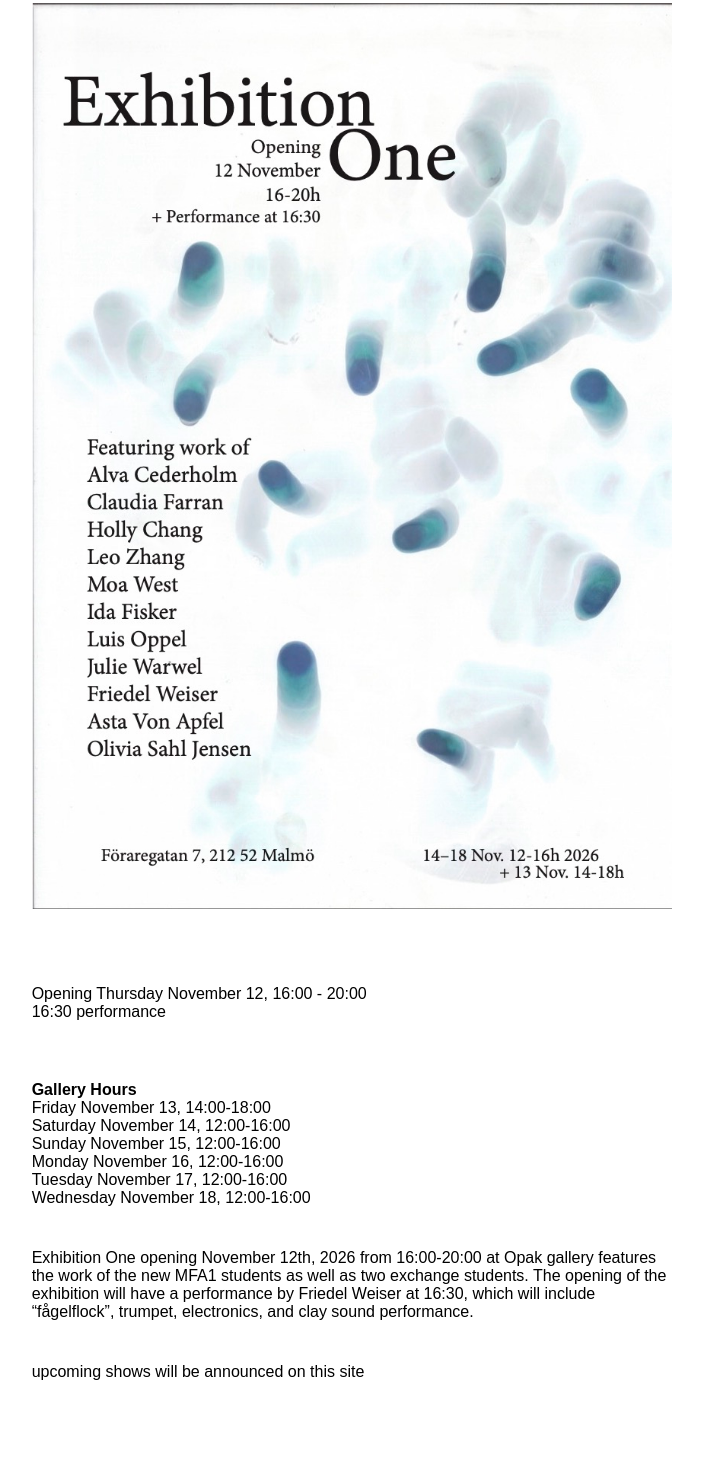
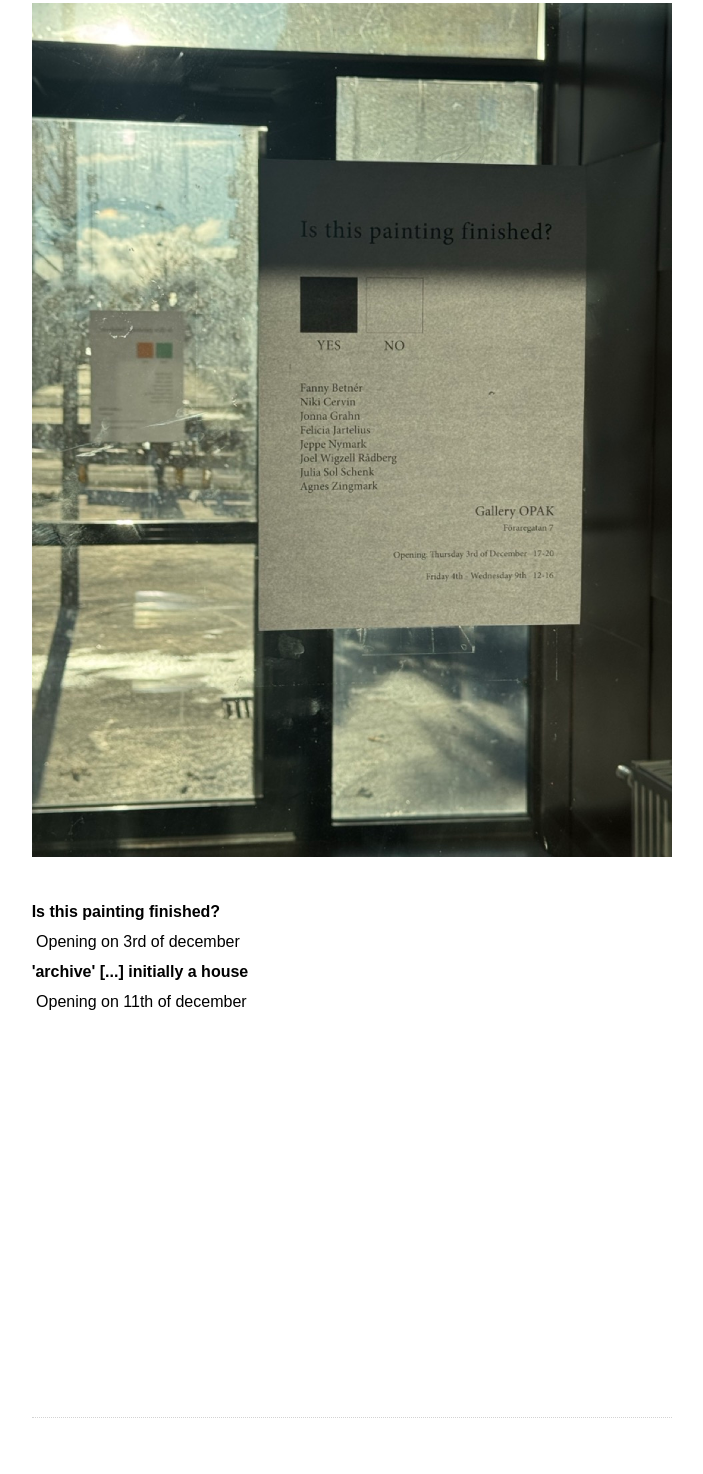
Before and after one commit to opakwork/opak.work, a plain HTML site: page upcoming.html in a window 1280 px wide. Shown: the part 296-1770 px from the top of the page, without its empty margins (288-991 px from the left). After the commit the page ends 1730 px from the top, so only its background shows below. Drawn offline with Linux system fonts and the light colour scheme.

Commit message:
Update upcoming.html

```diff
--- a/upcoming.html
+++ b/upcoming.html
@@ -80,29 +80,15 @@ fetch('assets/announcement.txt')
 		<!-- TITLE: opak.work -->
 
 <h2> </h2>
-<p><img src="assets/one.jpg" alt="Image alt text here" /></p>
+<p><img src="assets/painting.jpeg" alt="Image alt text here" /></p>
 <p> </p>
-<p> </p>Opening Thursday November 12, 16:00 - 20:00
-<br>16:30 performance
-<p> </p>
-<br><strong>Gallery Hours</strong>
-<br>Friday November 13, 	14:00-18:00
-<br>Saturday November 14, 	12:00-16:00
-<br>Sunday November 15, 	12:00-16:00
-<br>Monday November 16, 	12:00-16:00
-<br>Tuesday November 17, 	12:00-16:00
-<br>Wednesday November 18, 	12:00-16:00
-<p> </p>
-Exhibition One opening November 12th, 2026 from 16:00-20:00 at Opak gallery features the work of the new MFA1 students as well as two exchange students. The opening of the exhibition will have a performance by Friedel Weiser at 16:30, which will include “fågelflock”, trumpet, electronics, and clay sound performance.
-<p> </p>
-<p>upcoming shows will be announced on this site</p>
-
-<p> </p>
+<p> <strong>Is this painting finished?</strong> </p>
+<p> Opening on 3rd of december </p>
 
 
-<p> </p>
+<p> <strong>'archive' [...] initially a house</strong> </p>
 
-<p> </p>
+<p> Opening on 11th of december </p>
 
 <p> </p>
 
```
